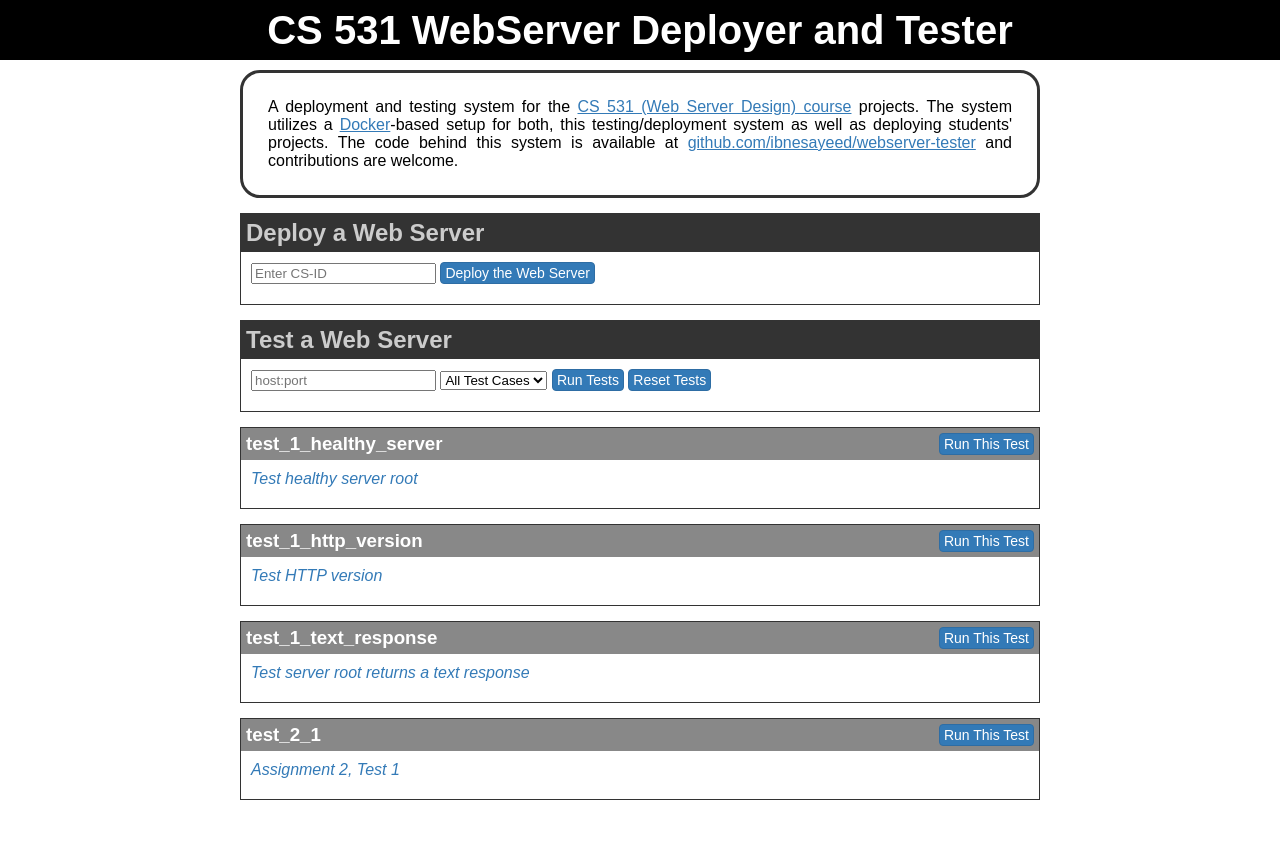
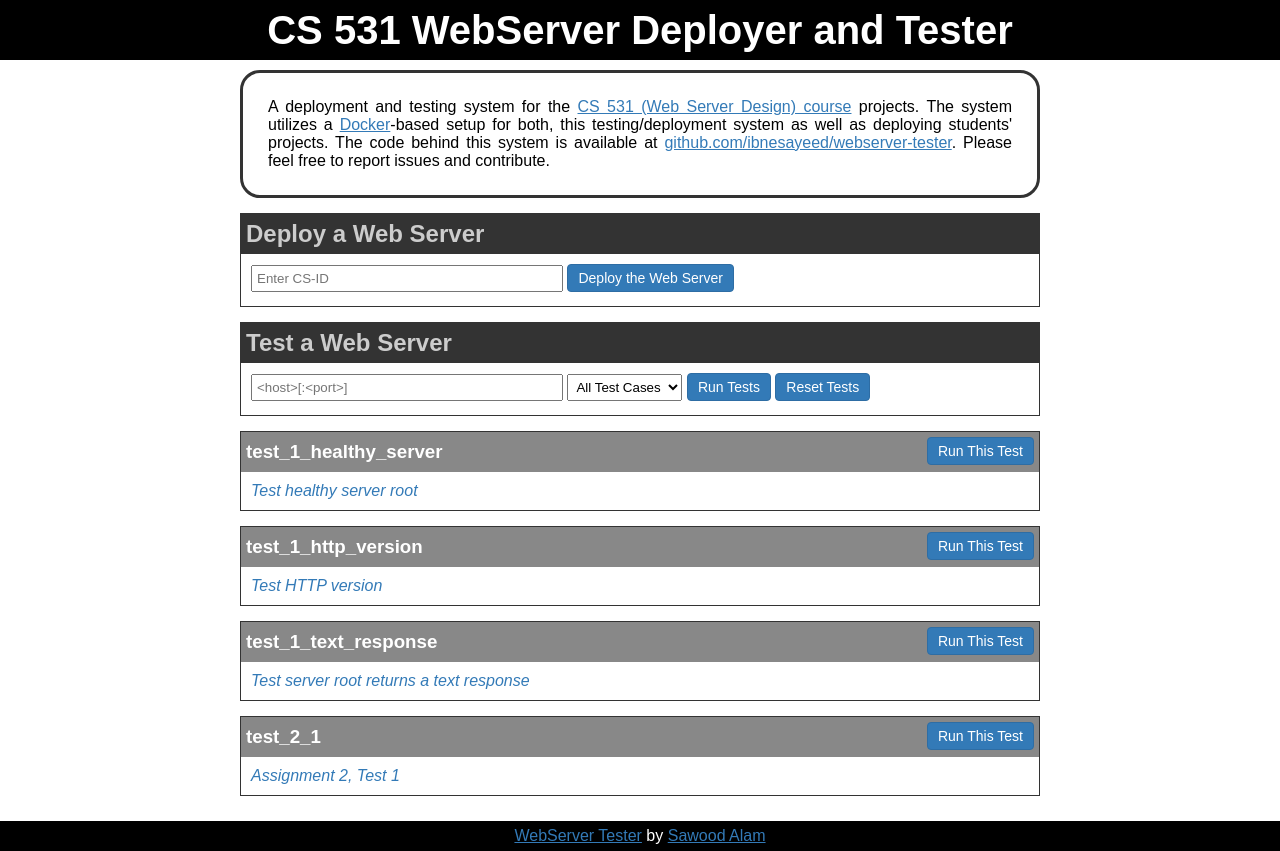
Before and after one commit to ibnesayeed/webserver-tester, a Flask app: page / in a window 1280 px wide. Before the commit the page ends 800 px from the top, so only its background shows below. Run offline with Flask 2, Linux system fonts and the light colour scheme.

Commit message:
Add footer and improve style

```diff
--- a/templates/index.html
+++ b/templates/index.html
@@ -14,7 +14,9 @@
       }
       #wrapper {
         max-width: 800px;
-        margin: 10px auto;
+        min-height: calc(100vh - 110px);
+        margin: 0 auto;
+        padding: 10px;
       }
       h1.branding {
         background: #000;
@@ -30,6 +32,7 @@
         color: #ccc;
         padding: 5px;
         margin: -10px -10px 10px -10px;
+        line-height: 30px;
       }
       .box h3 {
         background: #888;
@@ -37,6 +40,7 @@
         padding: 5px;
         margin: -10px -10px 10px -10px;
         overflow-wrap: break-word;
+        line-height: 30px;
       }
       .box h4, pre {
         margin: 5px 0 0 0;
@@ -61,18 +65,26 @@
         font-style: italic;
         color: #337ab7;
       }
-      .results {
+      .results:not(:empty) {
         margin-top: 10px;
       }
       .box ul.summary-list {
         font-family: monospace;
+      }
+      .text-input {
+        padding: 4px;
+        width: 300px;
+        margin-bottom: 4px;
+      }
+      select {
+        padding: 4px;
       }
       button {
         background: #337ab7;
         border: 1px solid #2e6da4;
         color: #fff;
         font-size: 14px;
-        padding: 2px 4px;
+        padding: 5px 10px;
         border-radius: 4px;
         cursor: pointer;
         user-select: none;
@@ -102,6 +114,12 @@
         border: 1px dotted #999;
         max-height: 100px;
       }
+      footer {
+        text-align: center;
+        background: #000;
+        color: #fff;
+        padding: 6px;
+      }
     </style>
   </head>
   <body>
@@ -109,13 +127,13 @@
 
     <div id="wrapper">
       <section class="intro box">
-        <p>A deployment and testing system for the <a href="https://phonedude.github.io/cs531-f18/">CS 531 (Web Server Design) course</a> projects. The system utilizes a <a href="https://www.docker.com/">Docker</a>-based setup for both, this testing/deployment system as well as deploying students' projects. The code behind this system is available at <a href="https://github.com/ibnesayeed/webserver-tester">github.com/ibnesayeed/webserver-tester</a> and contributions are welcome.</p>
+        <p>A deployment and testing system for the <a href="https://phonedude.github.io/cs531-f18/">CS 531 (Web Server Design) course</a> projects. The system utilizes a <a href="https://www.docker.com/">Docker</a>-based setup for both, this testing/deployment system as well as deploying students' projects. The code behind this system is available at <a href="https://github.com/ibnesayeed/webserver-tester">github.com/ibnesayeed/webserver-tester</a>. Please feel free to report issues and contribute.</p>
       </section>
 
       {%- if show_deployer %}
       <section class="deployment box">
         <h2>Deploy a Web Server</h2>
-        <input id="csid" value="" placeholder="Enter CS-ID">
+        <input id="csid" class="text-input" value="" placeholder="Enter CS-ID">
         <button id="deploy-server">Deploy the Web Server</button>
         <div class="results" id="deployment-results"></div>
       </section>
@@ -123,7 +141,7 @@
 
       <section class="testing box">
         <h2>Test a Web Server</h2>
-        <input id="hostport" value="" placeholder="host:port">
+        <input id="hostport" class="text-input" value="" placeholder="<host>[:<port>]">
         <select id="bucket-selector">
           <option value="">All Test Cases</option>
           {%- for bucket in test_buckets %}
@@ -137,6 +155,8 @@
 
       <section class="testcases" id="testcases"></section>
     </div>
+
+    <footer><a href="https://github.com/ibnesayeed/webserver-tester">WebServer Tester</a> by <a href="https://twitter.com/ibnesayeed">Sawood Alam</a></footer>
 
     <script type="text/javascript">
       const testCases = {{ test_cases|safe }};
@@ -264,7 +284,7 @@
           });
         } else {
           state = 'failure';
-          msg = 'Enter a valid host and port combination (e.g., localhost:80)';
+          msg = 'Enter a valid host and port combination (e.g., localhost:8080)';
         }
         ShowResMsg(testSummaryDiv, msg, state);
       }
```
